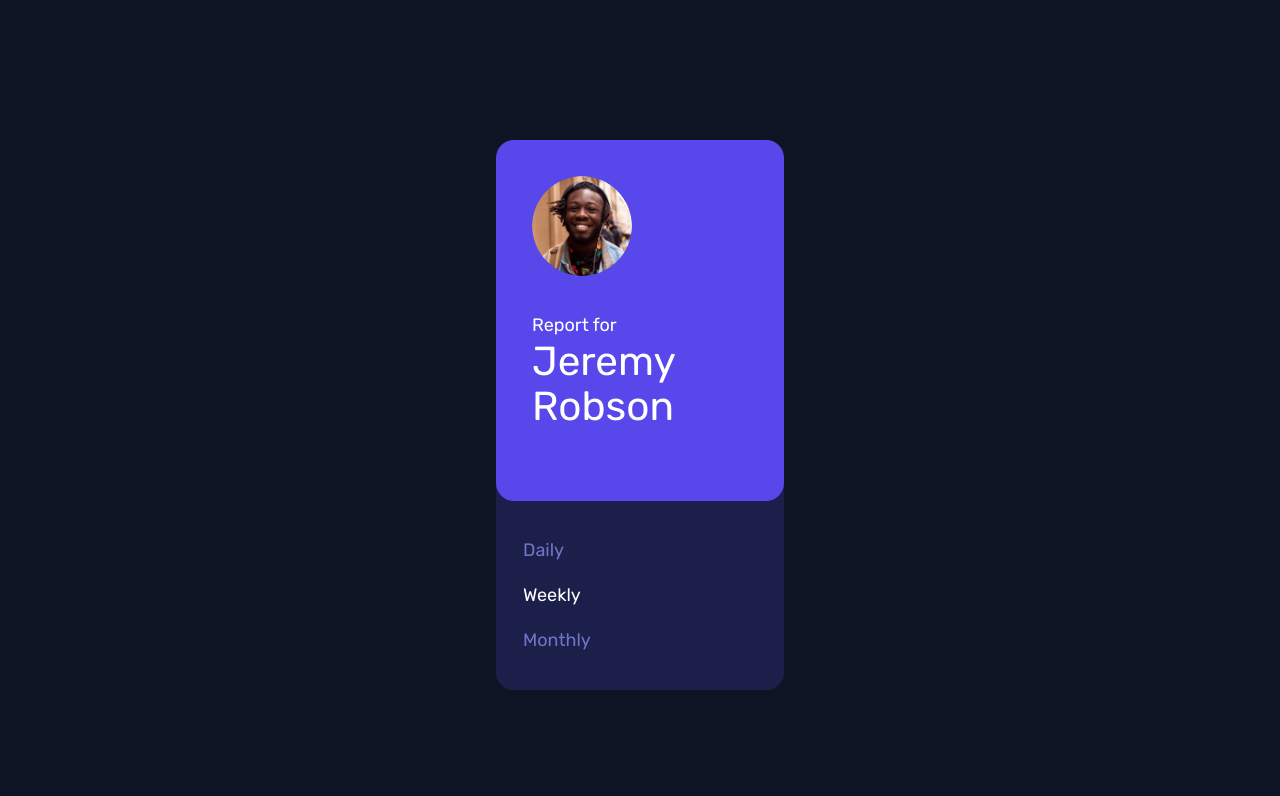
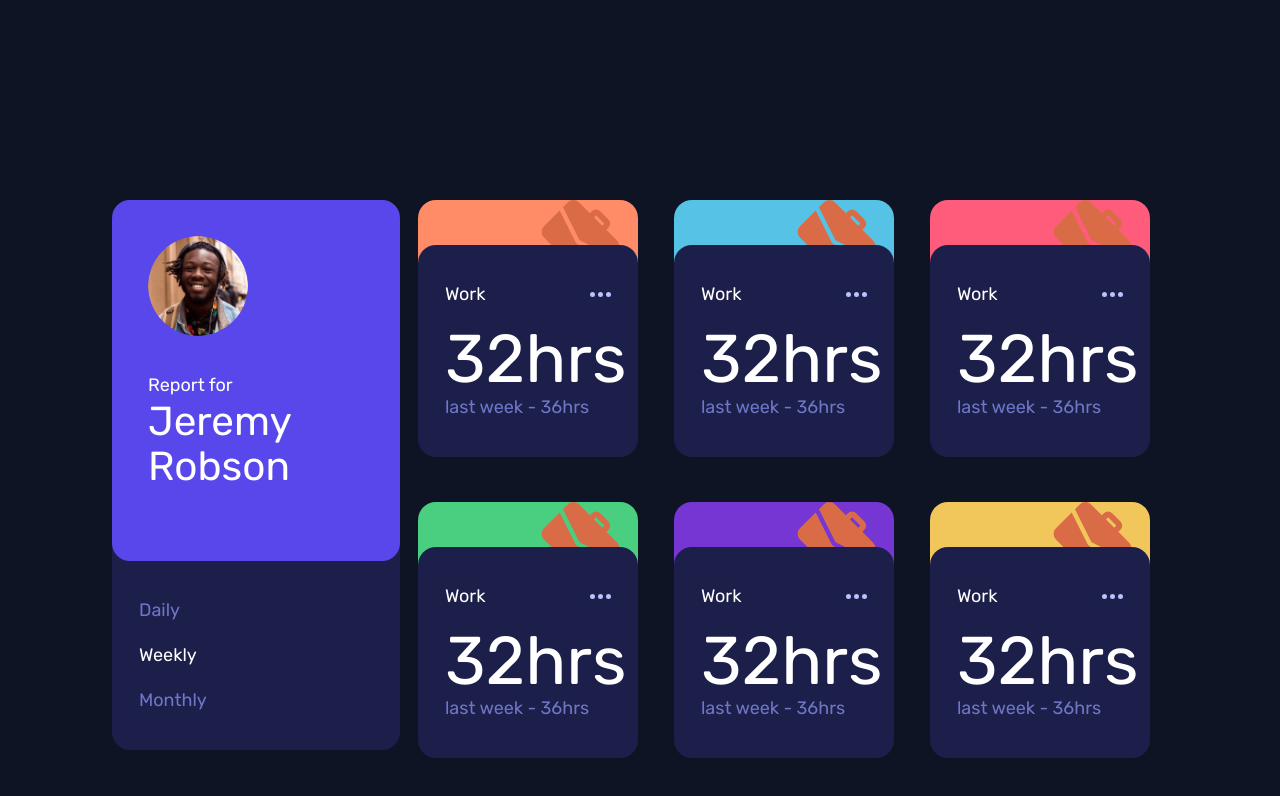
Before and after one commit to MikevPeeren/time-tracking-dashboard, a Next.js app: page / in a window 1280 px wide. Shown: the top 796 px of the page. Built offline with nearby package versions, Linux system fonts and the light colour scheme.

Commit message:
WIP :sparkles: added Tracking Card

```diff
--- a/components/ProfileCard.tsx
+++ b/components/ProfileCard.tsx
@@ -1,14 +1,12 @@
 import type { NextComponentType } from "next";
-
-import styles from "./ProfileCard.module.scss";
 
 import Image from "next/image";
 import profilePic from "../public/image-jeremy.png";
 
 const ProfileCard: NextComponentType = () => {
   return (
-    <div className={`${styles.ProfileCard} w-64`}>
-      <div className="flex flex-col bg-secondary-dark-blue rounded-2xl">
+    <div className={`h-2/4 w-64`}>
+      <div className="flex flex-col bg-secondary-dark-blue h-full rounded-2xl">
         <div className="flex flex-col justify-center bg-primary-blue rounded-2xl p-8 relative z-10">
           <Image
             className="rounded-full border-2 border-white border-solid"
--- /dev/null
+++ b/components/TrackingCard.module.scss
@@ -0,0 +1,4 @@
+.TrackingCard {
+  width: 250px;
+  height: 250px;
+}
--- a/components/TrackingCard.tsx
+++ b/components/TrackingCard.tsx
@@ -1,7 +1,53 @@
 import type { NextComponentType } from "next";
 
-const TrackingCard: NextComponentType = () => {
-  return <div></div>;
+import Image from "next/image";
+
+import classNames from "classnames";
+
+const TrackingCard: NextComponentType = ({ key, title, timeFrames }) => {
+  const titleFormatted = title.toLowerCase().split(" ").join("-");
+  const svgUrl = "/icon-" + titleFormatted + ".svg";
+
+  const backgroundColor = classNames({
+    "bg-primary-lime-green": titleFormatted === "exercise",
+    "bg-primary-soft-blue": titleFormatted === "play",
+    "bg-primary-yellow": titleFormatted === "self-care",
+    "bg-primary-violet": titleFormatted === "social",
+    "bg-primary-light-red": titleFormatted === "study",
+    "bg-primary-light-orange": titleFormatted === "work",
+  });
+
+  return (
+    <div key={key} className="h-3/4 mx-4 rounded-2xl">
+      <div
+        className={`flex flex-col items-end h-20 pr-4 rounded-2xl ${backgroundColor}`}
+      >
+        <svg width="79" height="79" xmlns="http://www.w3.org/2000/svg">
+          <path
+            d="m18.687 10.43 15.464 30.906c.31.682.743 1.322 1.3 1.88.558.557 1.198.99 1.714 1.217L68.237 59.98 52.484 75.732a8.025 8.025 0 0 1-11.355 0L2.934 37.538a8.025 8.025 0 0 1 0-11.356L18.687 10.43Zm19.345-7.99 10.839 10.838 2.065-2.064a5.845 5.845 0 0 1 8.258 0l8.258 8.259a5.845 5.845 0 0 1 0 8.258l-2.064 2.064 10.839 10.84a8.025 8.025 0 0 1 0 11.355l-4.728 4.728L39.126 40.53a1.963 1.963 0 0 1-.578-.413 1.963 1.963 0 0 1-.413-.578L21.95 7.168l4.728-4.728a8.025 8.025 0 0 1 11.355 0Zm17.033 12.903-2.064 2.065 8.258 8.258 2.064-2.064-8.258-8.259Z"
+            fill="#D96C47"
+            fillRule="nonzero"
+          />
+        </svg>
+      </div>
+      <div className="flex flex-col bg-secondary-dark-blue rounded-2xl relative bottom-10 z-10 p-6">
+        <div className="flex justify-between mt-2 mb-4">
+          <span className="text-white font-light">Work</span>
+          <Image
+            className="right-0"
+            src="/icon-ellipsis.svg"
+            width={21}
+            height={5}
+            alt="Ellipsis"
+          />
+        </div>
+        <span className="text-white font-light text-6xl">32hrs</span>
+        <span className="text-secondary-desaturated-blue pb-2">
+          last week - 36hrs
+        </span>
+      </div>
+    </div>
+  );
 };
 
 export default TrackingCard;
--- /dev/null
+++ b/components/TrackingCardCollection.tsx
@@ -0,0 +1,28 @@
+import type { NextComponentType } from "next";
+
+import TrackingCard from "./TrackingCard";
+
+import useTimeTrackingData from "../lib/hooks/useTimeTrackingData";
+
+const TrackingCardCollection = (): NextComponentType => {
+  const { data, isLoading, isError } = useTimeTrackingData();
+
+  if (isLoading) return <div>LOADING</div>;
+  if (isError) return <div>ERROR</div>;
+
+  return (
+    <div className="grid grid-cols-3 h-2/4 w-3/5">
+      {data.map((timeTrack) => {
+        return (
+          <TrackingCard
+            key={timeTrack?.title}
+            title={timeTrack?.title}
+            timeFrames={timeTrack?.timeframes}
+          />
+        );
+      })}
+    </div>
+  );
+};
+
+export default TrackingCardCollection;
--- /dev/null
+++ b/lib/hooks/useTimeTrackingData.ts
@@ -0,0 +1,13 @@
+import useSWR from "swr";
+
+import { fetcher } from "../swrFetcher";
+
+export default function useTimeTrackingData(): unknown {
+  const { data, error } = useSWR(`/api/timeTrackingData`, fetcher);
+
+  return {
+    data,
+    isLoading: !error && !data,
+    isError: error,
+  };
+}
--- /dev/null
+++ b/lib/swrFetcher.ts
@@ -0,0 +1,2 @@
+// eslint-disable-next-line @typescript-eslint/explicit-module-boundary-types
+export const fetcher = (...args) => fetch(...args).then((res) => res.json());
--- a/package.json
+++ b/package.json
@@ -11,10 +11,12 @@
     "prepare": "husky install"
   },
   "dependencies": {
+    "classnames": "^2.3.1",
     "next": "11.1.2",
     "react": "17.0.2",
     "react-dom": "17.0.2",
-    "sass": "^1.42.1"
+    "sass": "^1.42.1",
+    "swr": "^1.0.1"
   },
   "devDependencies": {
     "@types/react": "17.0.24",
--- a/pages/index.tsx
+++ b/pages/index.tsx
@@ -2,7 +2,7 @@ import type { NextPage } from "next";
 import Head from "next/head";
 
 import ProfileCard from "../components/ProfileCard";
-import TrackingCard from "../components/TrackingCard";
+import TrackingCardCollection from "../components/TrackingCardCollection";
 
 const Home: NextPage = () => {
   return (
@@ -13,9 +13,11 @@ const Home: NextPage = () => {
         <link rel="icon" href="/favicon-32x32.png" />
       </Head>
 
-      <main className="flex h-screen justify-center items-center">
-        <ProfileCard />
-        <TrackingCard />
+      <main>
+        <div className="h-screen flex flex-row justify-center items-center">
+          <ProfileCard />
+          <TrackingCardCollection />
+        </div>
       </main>
     </div>
   );
```
Also changed, not shown: public/icon-ellipsis.svg, 1 other file (tests, documents, lock files or other folders).
